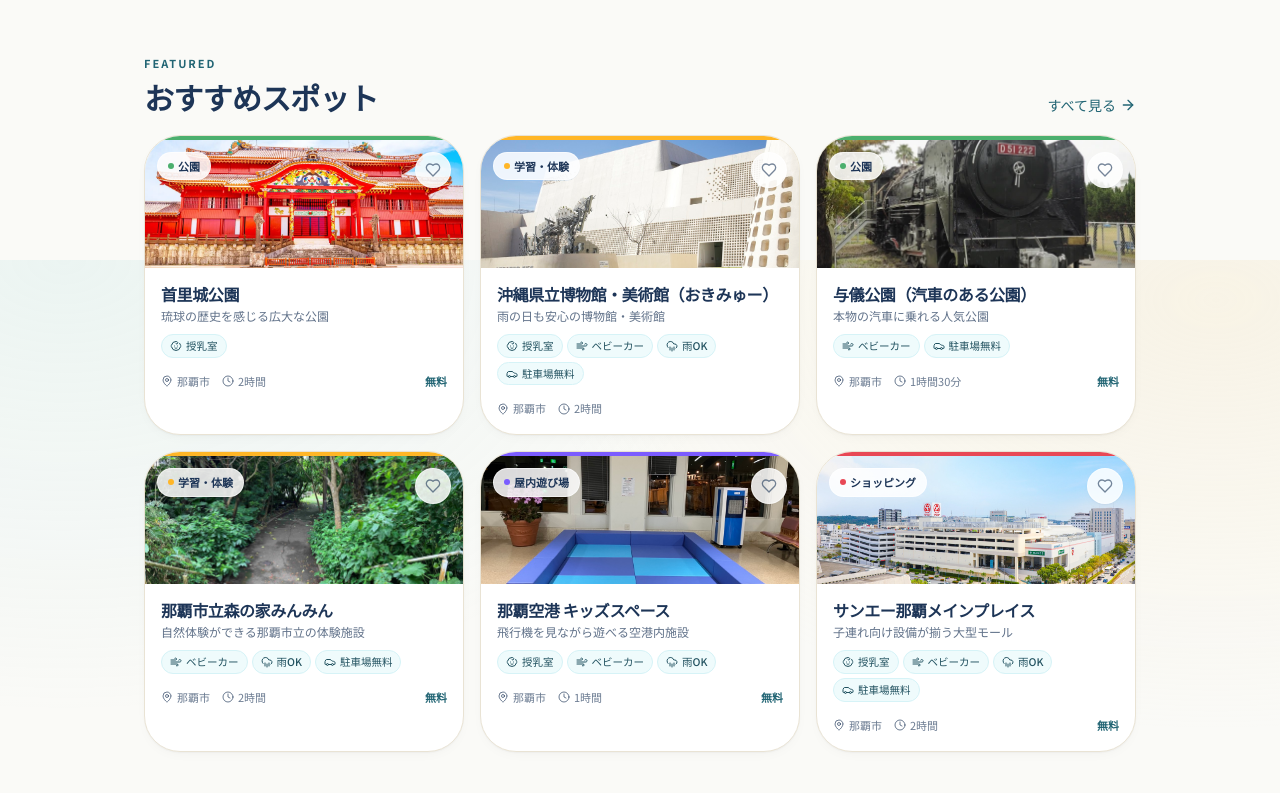
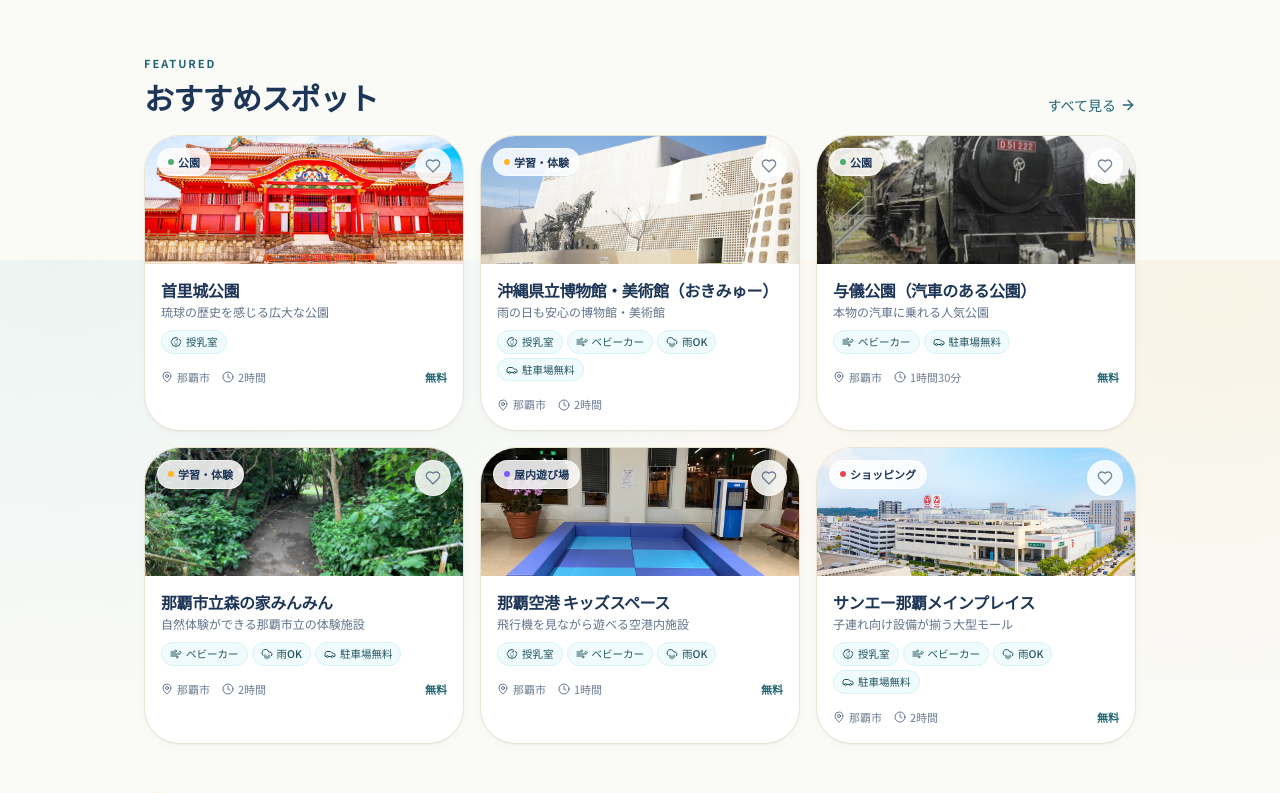
Before and after one commit to oshima0627/uchina-map, a Next.js app: page / in a window 1280 px wide. Shown: the part 2140-2933 px from the top of the page. Built offline with nearby package versions, Linux system fonts and the light colour scheme.

Commit message:
refine(spot-card): drop top color accent strip above the image
カテゴリ色のラインを除去。カテゴリは画像左上のピル内
の小さなドット + ラベルで十分判別できるため、上端の
色帯はノイズになっていた。

```diff
--- a/src/components/spot-card.tsx
+++ b/src/components/spot-card.tsx
@@ -38,13 +38,6 @@ export function SpotCard({ spot }: { spot: Spot }) {
       href={`/spots/${spot.id}`}
       className="group relative block rounded-2xl bg-card border border-border shadow-soft hover:shadow-pop hover:-translate-y-0.5 transition-all overflow-hidden"
     >
-      {/* Top color accent strip */}
-      <div
-        className="h-1 w-full"
-        style={{ background: categoryColor }}
-        aria-hidden
-      />
-
       <div className="relative h-32 overflow-hidden bg-sand-light">
         {spot.imageUrl ? (
           <img
```
